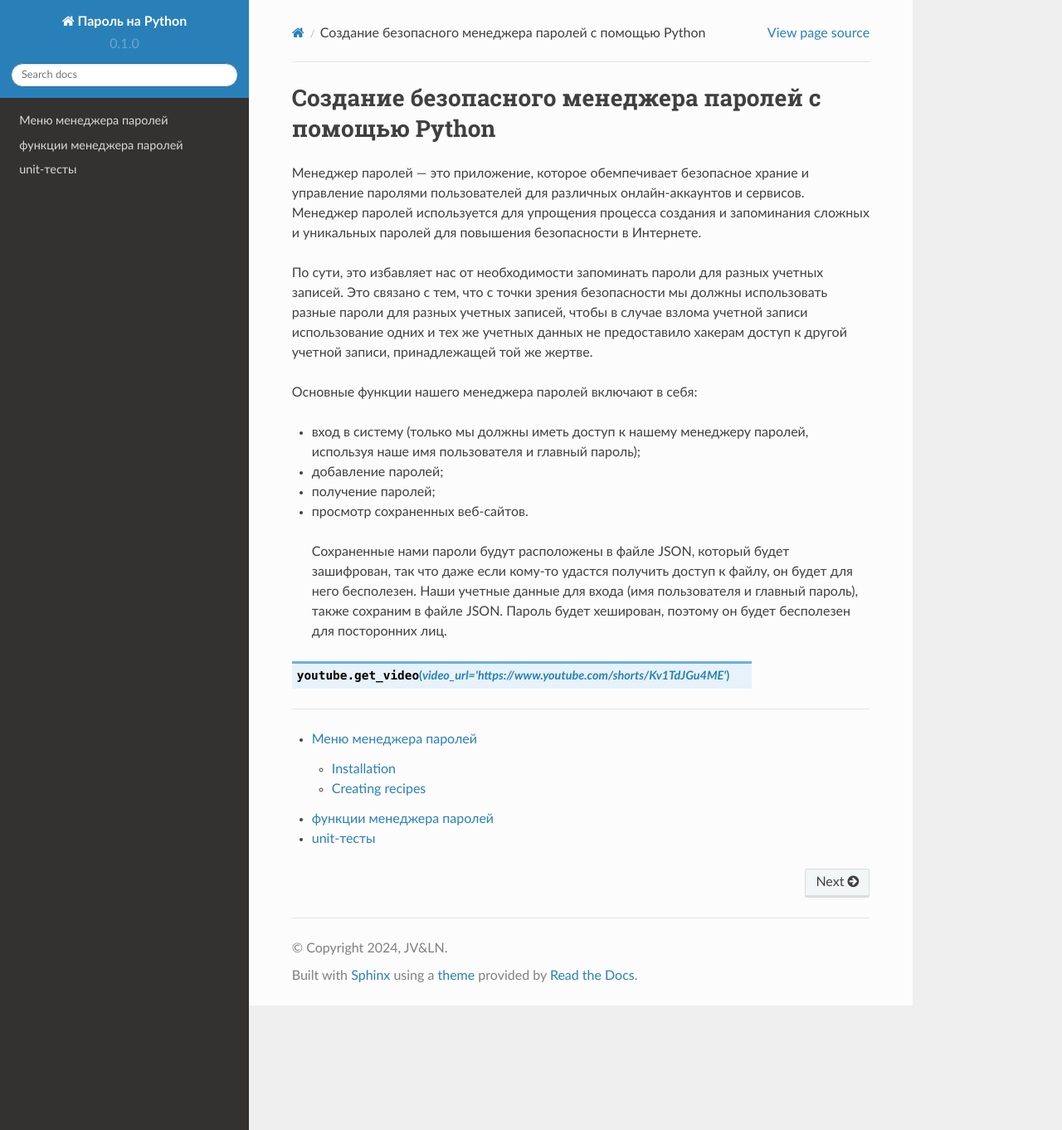
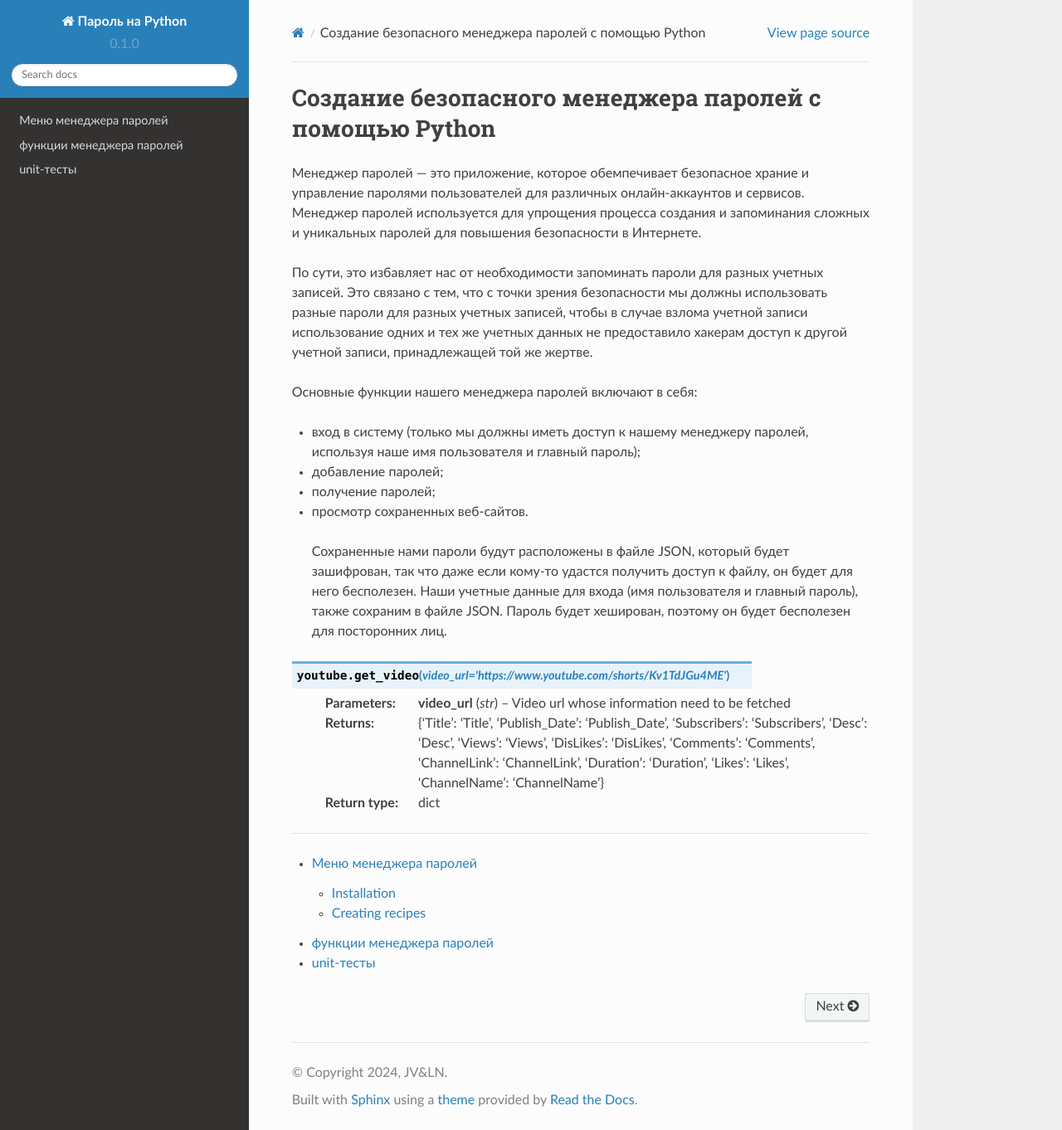
Before and after one commit to LiyaNiTa/Parol_na_Python, a Sphinx documentation site: the page built from docs/source/index.rst, in a window 1280 px wide and 1362 px high. Shown: the whole window at 83% size. Built offline with Sphinx 7.4.7 and the Read the Docs theme 2.0.0, drawn with Linux system fonts in a browser that asks for light colours.

Commit message:
Update index.rst

```diff
--- a/docs/source/index.rst
+++ b/docs/source/index.rst
@@ -17,6 +17,11 @@ Cоздание безопасного менеджера паролей с по
 
 .. py:function:: youtube.get_video(video_url="https://www.youtube.com/shorts/Kv1TdJGu4ME")
 
+
+   :param str video_url: Video url whose information need to be fetched
+   :return: {'Title': 'Title', 'Publish_Date': 'Publish_Date', 'Subscribers': 'Subscribers', 'Desc': 'Desc', 'Views': 'Views', 'DisLikes': 'DisLikes', 'Comments': 'Comments', 'ChannelLink': 'ChannelLink', 'Duration': 'Duration', 'Likes': 'Likes', 'ChannelName': 'ChannelName'}
+   :rtype: dict
+
 --------
 
 .. toctree::
```
